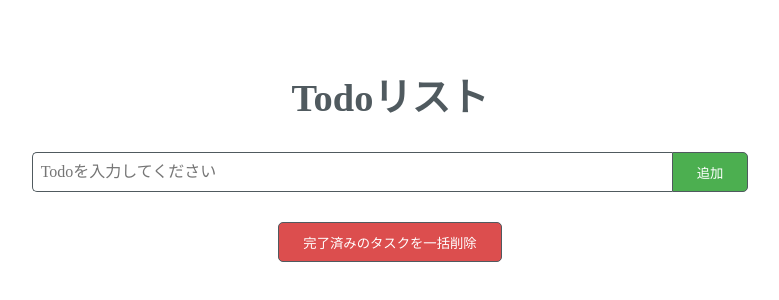
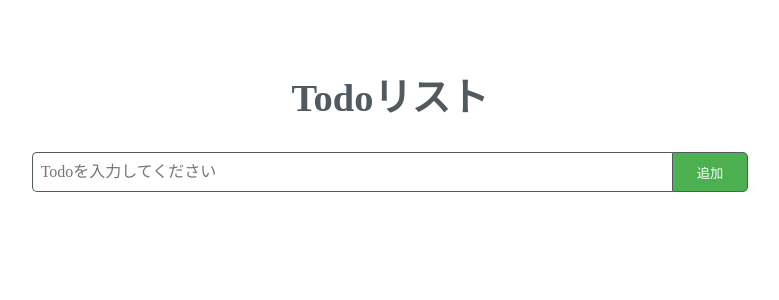
Before and after one commit to Genki1019/react-todo-list, a React (Vite) app: page / in a window 1280 px wide. Shown: the part 84-384 px from the top of the page, without its empty margins (250-1029 px from the left). Built offline with nearby package versions, Linux system fonts and the light colour scheme.

Commit message:
fix: 一括削除ボタンが完了済みtodo2個以上の時のみ表示されるように修正

```diff
--- a/src/App.css
+++ b/src/App.css
@@ -77,6 +77,7 @@ h1 {
   display: flex;
   flex-direction: column;
   align-items: center;
+  margin-bottom: 20px;
 }
 
 .todoContent {
--- a/src/App.tsx
+++ b/src/App.tsx
@@ -61,6 +61,9 @@ function App() {
     });
   };
 
+  const hasCompletedTodos =
+    todos.filter((todo) => todo.isCompleted).length >= 2;
+
   return (
     <>
       <div className="container">
@@ -76,7 +79,11 @@ function App() {
           handleEdit={handleEdit}
           handleDelete={handleDelete}
         />
-        <button className="bulkDeleteButton" onClick={handleBulkDelete}>完了済みのタスクを一括削除</button>
+        {hasCompletedTodos && (
+          <button className="bulkDeleteButton" onClick={handleBulkDelete}>
+            完了済みのタスクを一括削除
+          </button>
+        )}
       </div>
     </>
   );
```
